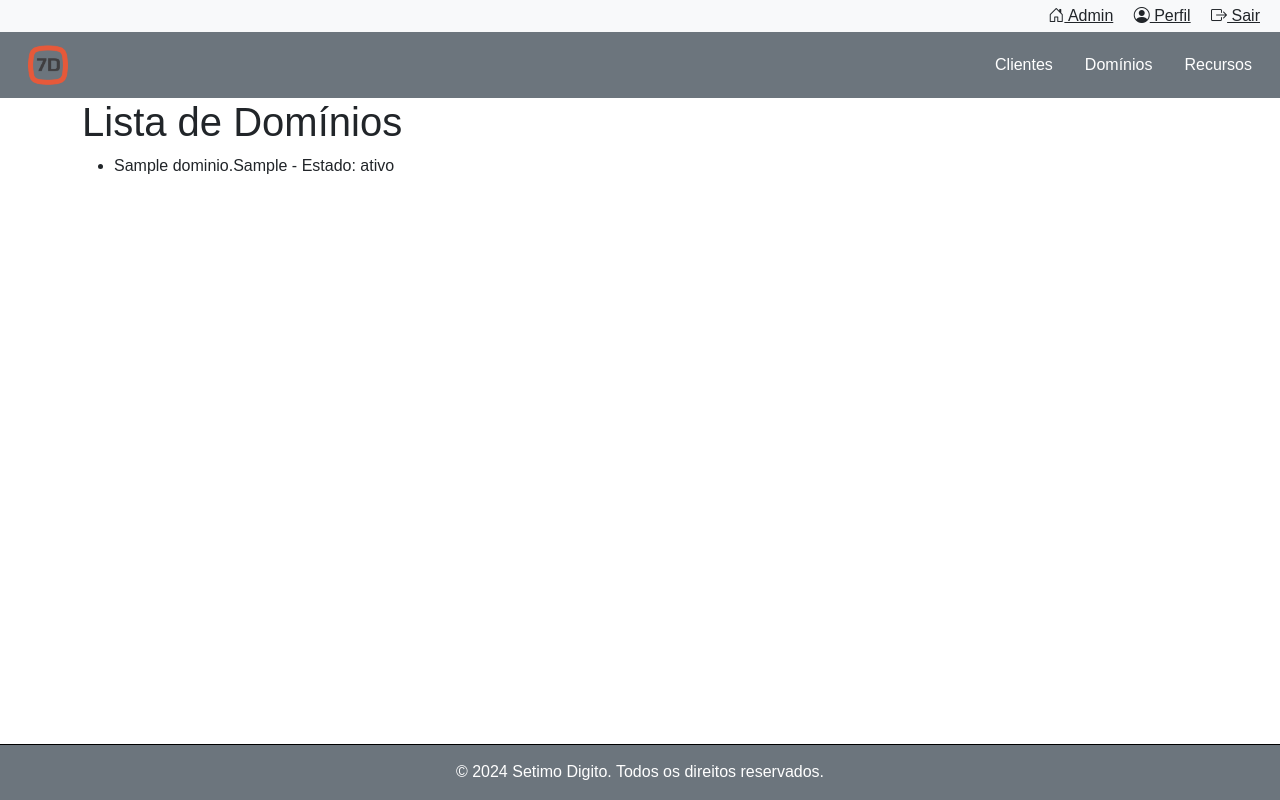
After one commit to 7digito/setimodigito, a Django app: page /dominios/ in a window 1280 px wide. The commit adds this page. Run offline with Django 5.2, Linux system fonts and the light colour scheme; tables that the repository leaves empty hold one stand-in row (values such as "Sample post").

Commit message:
Dominios criadas as views e templates

```diff
--- a/dominios/models.py
+++ b/dominios/models.py
@@ -9,10 +9,10 @@ class Dominio(models.Model):
     ]
 
     nome = models.CharField(max_length=255)
-    extensao = models.CharField(max_length=10)  # Ex: .com, .net
+    extensao = models.CharField(max_length=10)
     estado = models.CharField(max_length=10, choices=ESTADOS)
-    data_criacao = models.DateTimeField(auto_now_add=True)
-    data_expiracao = models.DateField()
+    data_criacao = models.DateTimeField(auto_now_add=True)  # Este campo é criado automaticamente
+    data_expiracao = models.DateTimeField()
 
     def __str__(self):
-        return f"{self.nome}{self.extensao} ({self.estado})"
+        return f"{self.nome}.{self.extensao}"
--- /dev/null
+++ b/dominios/templates/dominios/listar.html
@@ -0,0 +1,12 @@
+{% extends "base.html" %}
+
+{% block content %}
+<h1>Lista de Domínios</h1>
+<ul>
+    {% for dominio in dominios %}
+        <li>{{ dominio.nome }}.{{ dominio.extensao }} - Estado: {{ dominio.estado }}</li>
+    {% empty %}
+        <li>Nenhum domínio encontrado.</li>
+    {% endfor %}
+</ul>
+{% endblock %}
--- /dev/null
+++ b/dominios/urls.py
@@ -0,0 +1,9 @@
+from django.urls import path
+from .views import listar_dominios, adicionar_dominio, editar_dominio, excluir_dominio
+
+urlpatterns = [
+    path('', listar_dominios, name='listar_dominios'),
+    path('adicionar/', adicionar_dominio, name='adicionar_dominio'),
+    path('editar/<int:id>/', editar_dominio, name='editar_dominio'),
+    path('excluir/<int:id>/', excluir_dominio, name='excluir_dominio'),
+]
--- a/dominios/views.py
+++ b/dominios/views.py
@@ -1,3 +1,38 @@
-from django.shortcuts import render
+from django.shortcuts import render, redirect, get_object_or_404
+from .models import Dominio
+from .forms import DominioForm #Form para os dominios
 
+# Lista de Dominios
+def listar_dominios(request):
+    dominios = Dominio.objects.all()  # Obtendo todos os domínios
+    return render(request, 'dominios/listar.html', {'dominios': dominios})
+def adicionar_dominio(request):
+    if request.method == 'POST':
+        form = DominioForm(request.POST)
+        if form.is_valid():
+            form.save()
+            return redirect('listar_dominios')
+    else:
+        form = DominioForm()
+    return render(request, 'dominios/adicionar.html', {'form': form})
+
+# Editar Domínio
+def editar_dominio(request, dominio_id):
+    dominio = get_object_or_404(Dominio, id=dominio_id)
+    if request.method == 'POST':
+        form = DominioForm(request.POST, instance=dominio)
+        if form.is_valid():
+            form.save()
+            return redirect('listar_dominios')
+    else:
+        form = DominioForm(instance=dominio)
+    return render(request, 'dominios/editar.html', {'form': form, 'dominio': dominio})
+
+# Excluir Domínio
+def excluir_dominio(request, dominio_id):
+    dominio = get_object_or_404(Dominio, id=dominio_id)
+    if request.method == 'POST':
+        dominio.delete()
+        return redirect('listar_dominios')
+    return render(request, 'dominios/excluir.html', {'dominio': dominio})
 # Create your views here.
--- a/setimo_digito/urls.py
+++ b/setimo_digito/urls.py
@@ -21,4 +21,5 @@ urlpatterns = [
     path('admin/', admin.site.urls),
     path('', include('clientes.urls')),
     path('', include('homepage.urls')),  # Inclua as URLs da app "homepage"
+    path('dominios/', include('dominios.urls')),  # Incluindo as URLs da app dominios
     ]
--- a/templates/base.html
+++ b/templates/base.html
@@ -18,6 +18,10 @@
     <!-- Google Fonts-->
     <link href="https://fonts.googleapis.com/css2?family=Roboto:wght@400;700&display=swap" rel="stylesheet">
 
+    <!-- Bootstrap Icons-->
+    <link rel="stylesheet" href="https://cdn.jsdelivr.net/npm/bootstrap-icons@1.5.0/font/bootstrap-icons.css">
+
+
 
 </head>
 <body>
--- a/templates/includes/footer.html
+++ b/templates/includes/footer.html
@@ -1,4 +1,4 @@
-<footer class="footer bg-secondary">
+<footer class="footer bg-secondary fixed-bottom" style="border-top: 1px solid black; padding-top: 15px; font-family: 'Dosis', sans-serif;"">
     <div class="container text-center text-white">
         <p>&copy; {{ current_year }} Setimo Digito. Todos os direitos reservados.</p>
     </div>
--- a/templates/includes/navbar.html
+++ b/templates/includes/navbar.html
@@ -1,4 +1,18 @@
 {% load static %}
+
+<!-- Top Bar -->
+<div class="topbar bg-light py-1" style="font-family: 'Dosis', sans-serif;">
+    <div class="container-fluid d-flex justify-content-end">
+        <!-- Menu do usuário à direita -->
+        <div class="user-menu">
+            <a href="{% url 'admin:index' %}" class="text-dark px-2" title="Admin"><i class="bi bi-house-door"></i> Admin</a>
+            <a href="#" class="text-dark px-2" title="Perfil"><i class="bi bi-person-circle"></i> Perfil</a> <!-- Ícone de perfil -->
+            <a href="#" class="text-dark px-2" title="Sair"><i class="bi bi-box-arrow-right"></i> Sair</a> <!-- Ícone de sair -->
+        </div>
+    </div>
+</div>
+
+
 <!-- Barra Principal -->
 <nav class="navbar navbar-expand-lg bg-secondary">
     <div class="container-fluid">
```
Also changed, not shown: dominios/forms.py (added, +7 -0 lines), dominios/templates/dominios/adicional.html (added, +12 -0 lines), dominios/templates/dominios/editar.html (added, +12 -0 lines), dominios/templates/dominios/excluir.html (added, +12 -0 lines), db.sqlite3, dominios/migrations/0002_alter_dominio_data_expiracao.py (added).
